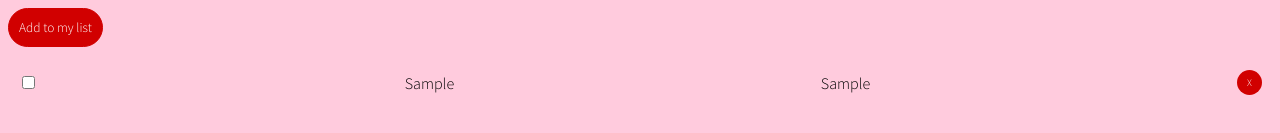
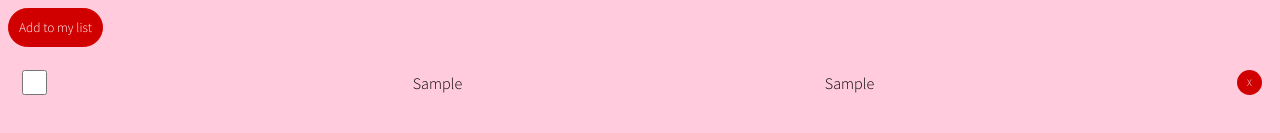
Before and after one commit to reimannsarah/To-do-list, a plain HTML site: page index.html in a window 1280 px wide. Both pictures are taken after typing "Sample", "Sample" into the empty fields and a click on the button "Add to my list". Shown: the part 159-292 px from the top of the page. Drawn offline with Linux system fonts and the light colour scheme.

Commit message:
checkbox styled a bit
 Co-authored-by: Emma Gerigscott <elgerig@gmail.com>

```diff
--- a/css/style.css
+++ b/css/style.css
@@ -49,3 +49,9 @@ body{
 .done {
     text-decoration: line-through;
 }
+
+input[type="checkbox"] {
+    height: 25px;
+    width: 25px;
+    background-color: #FB4B4E;
+}
```
